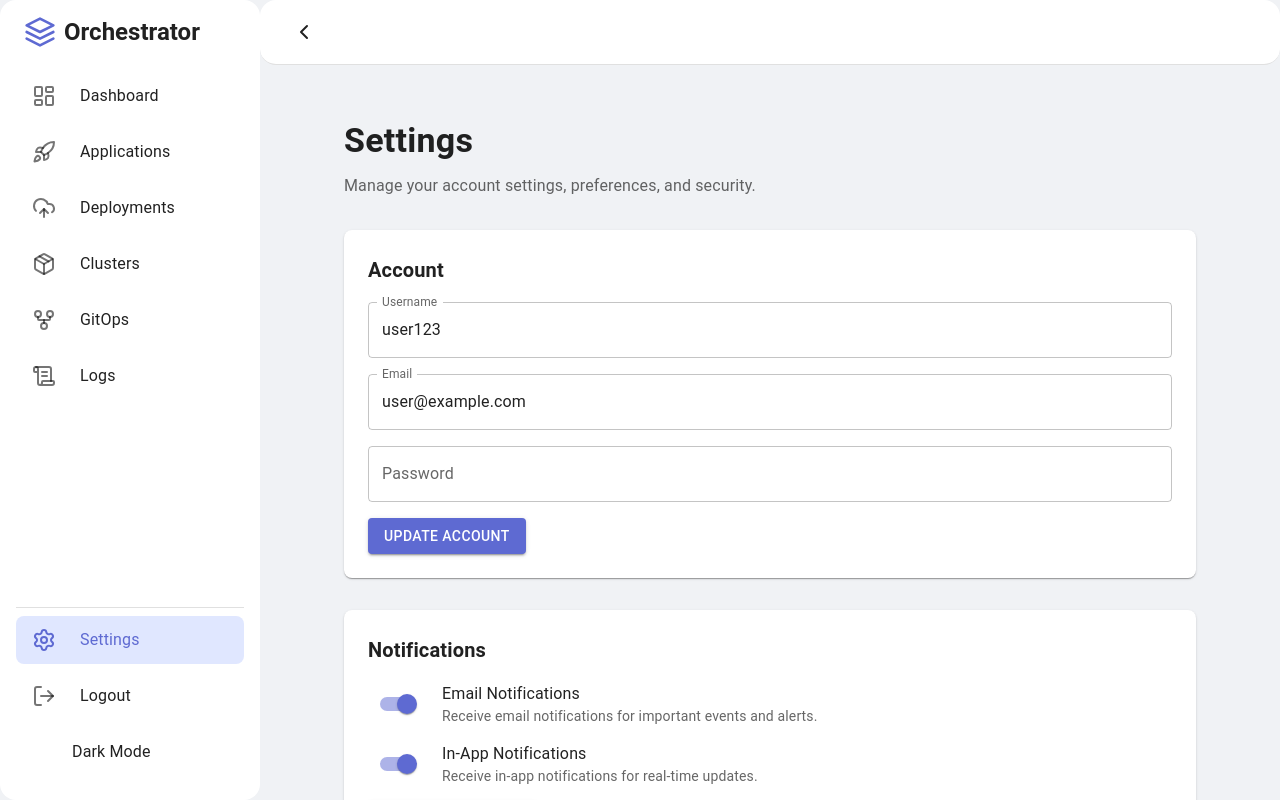
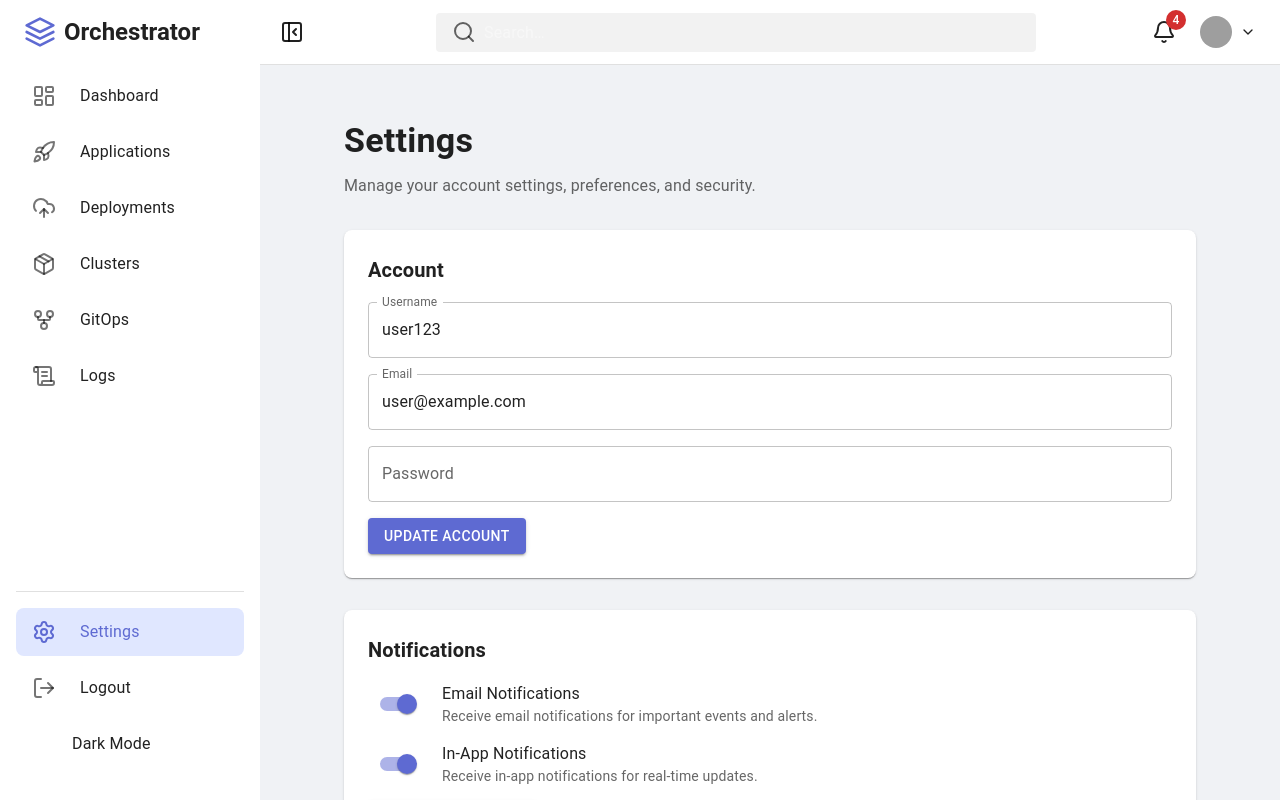
Before and after one commit to Johannes613/cloud-orchestrator, a React (Vite) app in the folder frontend/: page /settings in a window 1280 px wide. Shown: the top 800 px of the page. Built offline with nearby package versions, Linux system fonts and the light colour scheme; grey boxes are pictures that could not be loaded; some icons are missing.

Commit message:
gitops page inluded

```diff
--- a/frontend/src/components/shared/Sidebar.tsx
+++ b/frontend/src/components/shared/Sidebar.tsx
@@ -1,5 +1,4 @@
-// File: src/components/shared/Sidebar.tsx
-import { useState, useContext } from 'react';
+import { useState, useContext, useEffect, useMemo } from 'react';
 import type { ReactNode } from 'react';
 import {
     Box,
@@ -15,7 +14,14 @@ import {
     IconButton,
     useTheme,
     useMediaQuery,
-    Divider
+    Divider,
+    Badge,
+    Avatar,
+    InputBase,
+    Menu,
+    MenuItem,
+    styled,
+    alpha,
 } from '@mui/material';
 import { Link as RouterLink, useLocation } from 'react-router-dom';
 import { ColorModeContext } from '../../utils/theme';
@@ -25,16 +31,18 @@ import {
     LayoutDashboard,
     Rocket,
     CloudUpload,
-  Package, // ✅ use this instead of Cube
+    Package,
     GitFork,
     ScrollText,
     Settings,
-  ChevronLeft,
-  ChevronRight,
-  Menu,
+    Menu as MenuIcon,
     LogOut,
+    Search,
+    Bell,
+    ChevronDown,
+    PanelLeftClose,
+    PanelLeftOpen
 } from 'lucide-react';
-
 
 import LightModeIcon from '@mui/icons-material/LightMode';
 import DarkModeIcon from '@mui/icons-material/DarkMode';
@@ -55,6 +63,44 @@ const AppLogo = (props: React.SVGProps<SVGSVGElement>) => (
     </svg>
 );
 
+// Styled component for a professional, themed search bar
+const SearchBar = styled('div')(({ theme }) => ({
+    position: 'relative',
+    borderRadius: theme.shape.borderRadius,
+    backgroundColor: alpha(theme.palette.text.primary, 0.05),
+    '&:hover': {
+        backgroundColor: alpha(theme.palette.text.primary, 0.1),
+    },
+    width: '100%',
+    maxWidth: 600, // Limit search bar width for a cleaner look on large screens
+    [theme.breakpoints.up('sm')]: {
+        marginLeft: theme.spacing(3),
+        marginRight: theme.spacing(3),
+    },
+}));
+
+const SearchIconWrapper = styled('div')(({ theme }) => ({
+    padding: theme.spacing(0, 2),
+    height: '100%',
+    position: 'absolute',
+    pointerEvents: 'none',
+    display: 'flex',
+    alignItems: 'center',
+    justifyContent: 'center',
+    color: theme.palette.text.secondary,
+}));
+
+const StyledInputBase = styled(InputBase)(({ theme }) => ({
+    color: 'inherit',
+    width: '100%',
+    '& .MuiInputBase-input': {
+        padding: theme.spacing(1, 1, 1, 0),
+        paddingLeft: `calc(1em + ${theme.spacing(4)})`,
+        transition: theme.transitions.create('width'),
+        width: '100%',
+    },
+}));
+
 const Sidebar = ({ children }: { children: ReactNode }) => {
     const theme = useTheme();
     const colorMode = useContext(ColorModeContext);
@@ -63,6 +109,15 @@ const Sidebar = ({ children }: { children: ReactNode }) => {
     const [isCollapsed, setIsCollapsed] = useState(false);
     const [mobileOpen, setMobileOpen] = useState(false);
     const isLargeScreen = useMediaQuery(theme.breakpoints.up('lg'));
+    const [anchorEl, setAnchorEl] = useState<null | HTMLElement>(null);
+    const open = Boolean(anchorEl);
+
+    // Effect to handle sidebar collapse on screen size change
+    useEffect(() => {
+        if (!isLargeScreen) {
+            setIsCollapsed(false);
+        }
+    }, [isLargeScreen]);
 
     const handleDrawerToggle = () => {
         if (isLargeScreen) {
@@ -72,14 +127,22 @@ const Sidebar = ({ children }: { children: ReactNode }) => {
         }
     };
 
-    const navItems = [
+    const handleMenu = (event: React.MouseEvent<HTMLElement>) => {
+        setAnchorEl(event.currentTarget);
+    };
+
+    const handleClose = () => {
+        setAnchorEl(null);
+    };
+
+    const navItems = useMemo(() => [
         { id: "", text: "Dashboard", icon: <LayoutDashboard />, path: "/" },
         { id: "applications", text: "Applications", icon: <Rocket />, path: "/applications" },
         { id: "deployments", text: "Deployments", icon: <CloudUpload />, path: "/deployments" },
         { id: "clusters", text: "Clusters", icon: <Package />, path: "/clusters" },
         { id: "gitops", text: "GitOps", icon: <GitFork />, path: "/gitops" },
         { id: "logs", text: "Logs", icon: <ScrollText />, path: "/logs" },
-    ];
+    ], []);
 
     const activePageId = location.pathname.split('/')[1] || '';
 
@@ -120,7 +183,7 @@ const Sidebar = ({ children }: { children: ReactNode }) => {
                     </ListItem>
                 ))}
             </List>
-            <Box sx={{ mt: 'auto', p: 2 }}>
+            <Box sx={{ p: 2 }}>
                 <Divider />
                 <List>
                     <ListItem disablePadding>
@@ -129,7 +192,7 @@ const Sidebar = ({ children }: { children: ReactNode }) => {
                             to="/settings"
                             selected={activePageId === 'settings'}
                             onClick={() => !isLargeScreen && setMobileOpen(false)}
-                            sx={{ borderRadius: 2, mb: 1 }}
+                            sx={{ borderRadius: 2, my: 1 }}
                         >
                             <ListItemIcon sx={{ minWidth: 0, mr: (isCollapsed && isLargeScreen) ? 0 : 3, justifyContent: 'center' }}>
                                 <Settings />
@@ -146,7 +209,7 @@ const Sidebar = ({ children }: { children: ReactNode }) => {
                         </ListItemButton>
                     </ListItem>
                     <ListItem disablePadding>
-                        <ListItemButton onClick={colorMode?.toggleTheme} sx={{ borderRadius: 2 }}>
+                        <ListItemButton onClick={colorMode?.toggleTheme} sx={{ borderRadius: 2, mb: 1 }}>
                             <ListItemIcon sx={{ minWidth: 0, mr: (isCollapsed && isLargeScreen) ? 0 : 3, justifyContent: 'center' }}>
                                 {theme.palette.mode === "dark" ? <LightModeIcon /> : <DarkModeIcon />}
                             </ListItemIcon>
@@ -176,18 +239,90 @@ const Sidebar = ({ children }: { children: ReactNode }) => {
                     bgcolor: 'background.paper',
                     borderBottom: '1px solid',
                     borderColor: 'divider',
+                    borderRadius: 0,
                 }}
             >
-                <Toolbar>
+                <Toolbar sx={{ display: 'flex', alignItems: 'center', justifyContent: 'space-between' }}>
+                    {/* Left side: Mobile Menu Button or Sidebar Toggle */}
+                    <Box sx={{ display: 'flex', alignItems: 'center' }}>
                         <IconButton
                             color="inherit"
+                            aria-label="toggle sidebar"
                             onClick={handleDrawerToggle}
-                        sx={{ mr: 2, color: theme.palette.text.primary }}
+                            edge="start"
+                            sx={{
+                                mr: 2,
+                                color: theme.palette.text.primary,
+                            }}
                         >
-                        {isLargeScreen
-                            ? (isCollapsed ? <ChevronRight /> : <ChevronLeft />) : <Menu />}
+                            {isLargeScreen ? (isCollapsed ? <PanelLeftOpen /> : <PanelLeftClose />) : <MenuIcon />}
                         </IconButton>
-                    <Box sx={{ flexGrow: 1 }} />
+                    </Box>
+
+                    {/* Middle: Search Bar */}
+                    <Box sx={{ flexGrow: 1, display: 'flex', justifyContent: 'center' }}>
+                        <SearchBar>
+                            <SearchIconWrapper>
+                                <Search />
+                            </SearchIconWrapper>
+                            <StyledInputBase
+                                placeholder="Search…"
+                                inputProps={{ 'aria-label': 'search' }}
+                            />
+                        </SearchBar>
+                    </Box>
+
+                    {/* Right side: Notifications and User Menu */}
+                    <Box sx={{ display: 'flex', alignItems: 'center' }}>
+                        {/* Notification Bell */}
+                        <IconButton color="inherit" sx={{ mr: 1, color: theme.palette.text.primary }}>
+                            <Badge badgeContent={4} color="error">
+                                <Bell />
+                            </Badge>
+                        </IconButton>
+
+                        {/* User Avatar and Dropdown Menu */}
+                        <IconButton
+                            onClick={handleMenu}
+                            color="inherit"
+                            sx={{
+                                p: 0,
+                                ml: 1,
+                                display: 'flex',
+                                alignItems: 'center',
+                                color: theme.palette.text.primary,
+                            }}
+                        >
+                            <Avatar alt="User Avatar" src="https://i.pravatar.cc/300" sx={{ width: 32, height: 32 }} />
+                            <ChevronDown size={16} style={{ marginLeft: theme.spacing(1) }} />
+                        </IconButton>
+                        <Menu
+                            id="menu-appbar"
+                            anchorEl={anchorEl}
+                            anchorOrigin={{
+                                vertical: 'bottom',
+                                horizontal: 'right',
+                            }}
+                            keepMounted
+                            transformOrigin={{
+                                vertical: 'top',
+                                horizontal: 'right',
+                            }}
+                            open={open}
+                            onClose={handleClose}
+                            sx={{
+                                '& .MuiPaper-root': {
+                                    borderRadius: '8px',
+                                    mt: 1,
+                                },
+                            }}
+                        >
+                            <MenuItem onClick={handleClose}>Profile</MenuItem>
+                            <MenuItem onClick={handleClose}>My account</MenuItem>
+                            <Divider />
+                            <MenuItem onClick={handleClose}>Logout</MenuItem>
+                        </Menu>
+                    </Box>
                 </Toolbar>
             </AppBar>
 
@@ -212,6 +347,7 @@ const Sidebar = ({ children }: { children: ReactNode }) => {
                                 easing: theme.transitions.easing.sharp,
                                 duration: theme.transitions.duration.enteringScreen,
                             }),
+                            borderRadius: 0,
                             bgcolor: theme.palette.background.paper,
                         },
                     }}
```
Lines whose indentation alone changed are shown as unchanged.
